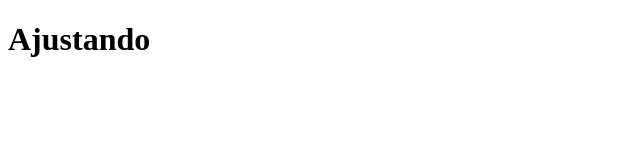
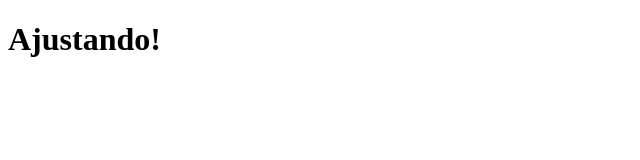
Before and after one commit to luisricarte/clone-tabnews, a Next.js app: page / in a window 1280 px wide. Shown: the top 160 px of the page, without its empty margins (0-640 px from the left). Built offline with nearby package versions, Linux system fonts and the light colour scheme.

Commit message:
cadastrar editorconfig

```diff
--- a/pages/index.js
+++ b/pages/index.js
@@ -1,6 +1,6 @@
 function Home() {
     return <h1>
-        Ajustando
+        Ajustando!
     </h1>
 }
 
```
Also changed, not shown: 1 other file (tests, documents, lock files or other folders).
